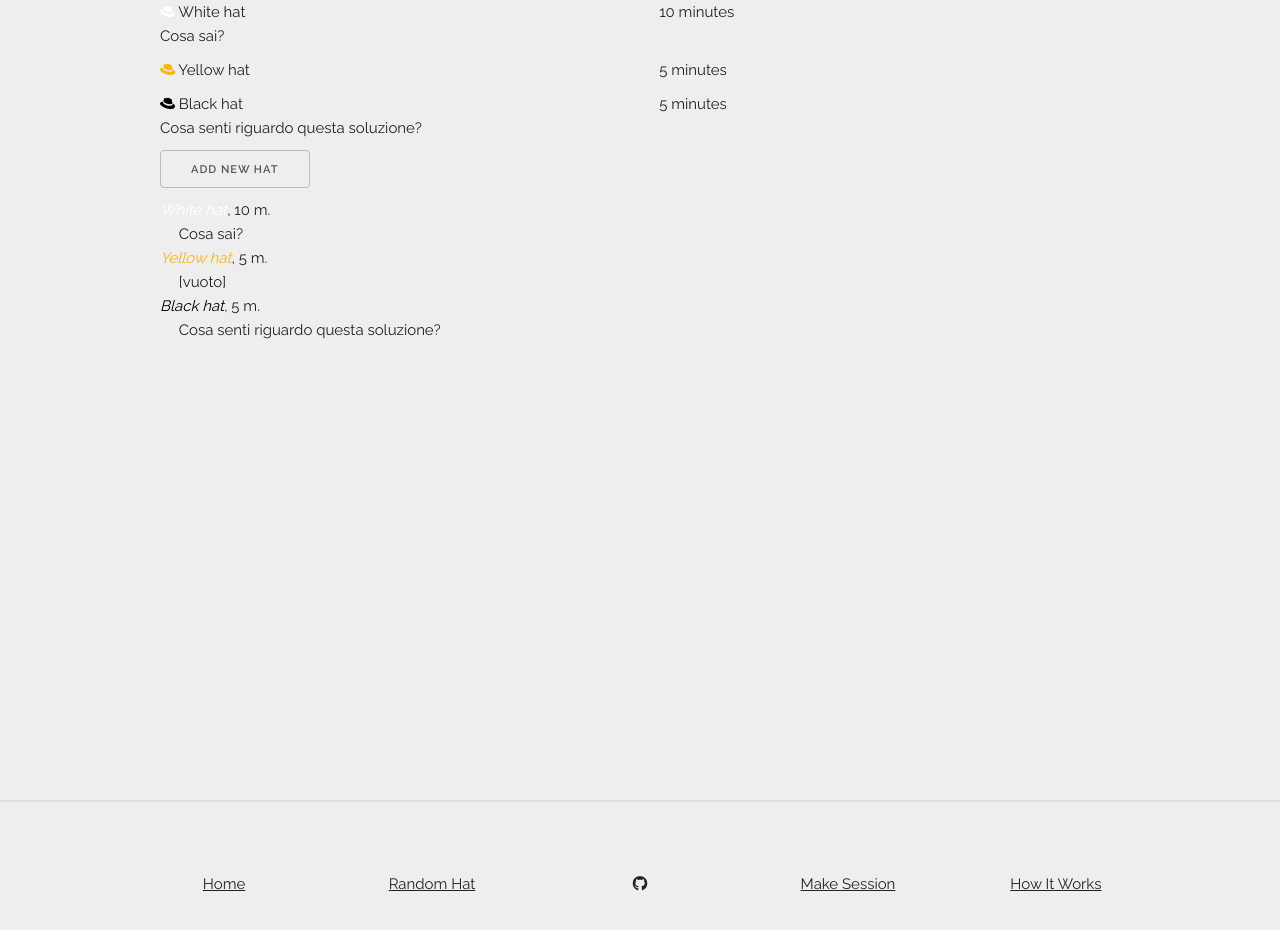
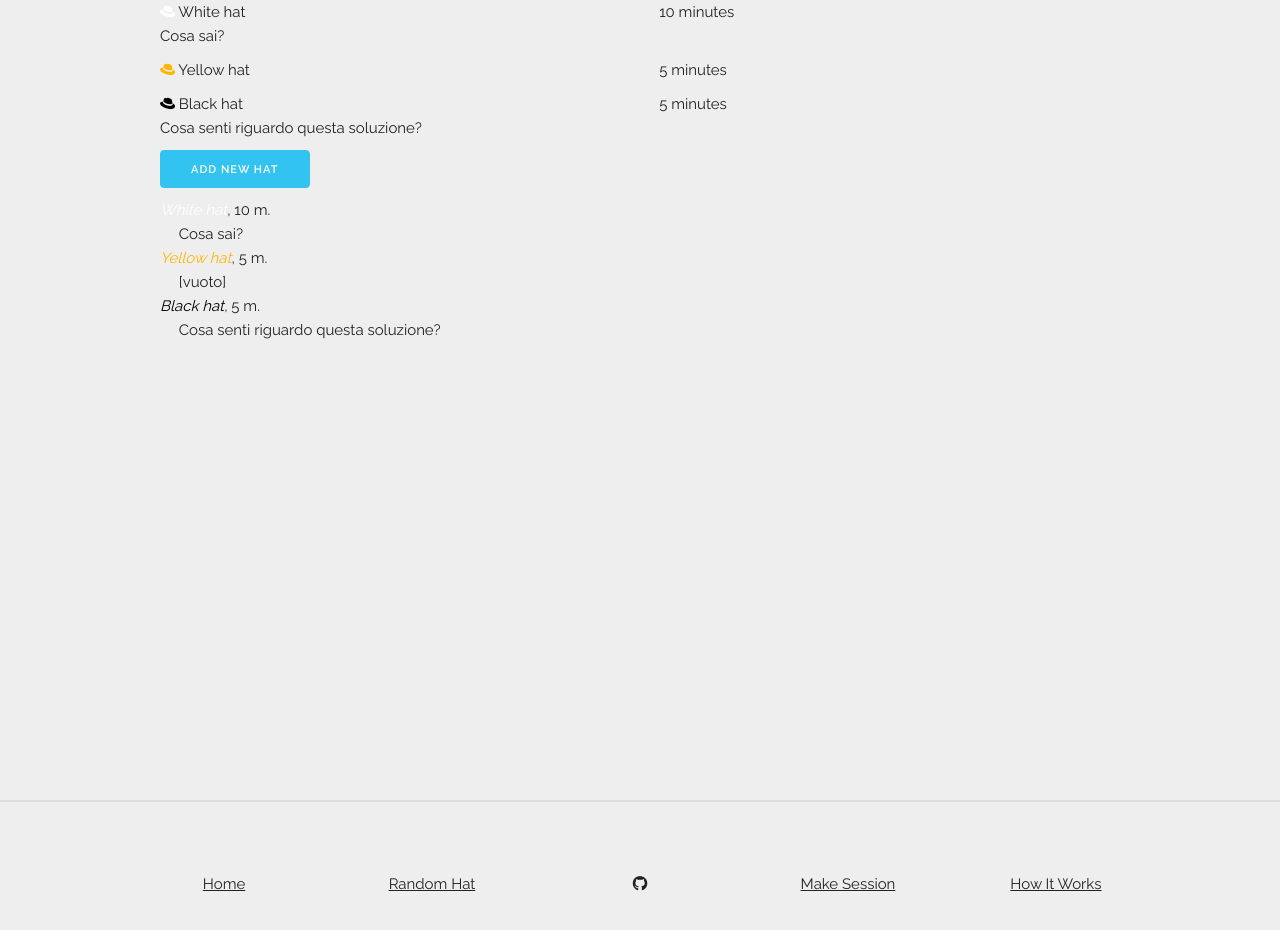
Before and after one commit to scamgi/hats, a Vue app: page /make-session in a window 1280 px wide. Shown: the top 930 px of the page. Built offline with nearby package versions, Linux system fonts and the light colour scheme.

Commit message:
button-primary class added

```diff
--- a/src/components/SessionPlanner.vue
+++ b/src/components/SessionPlanner.vue
@@ -2,7 +2,8 @@
 import SessionPlannerLine from "./SessionPlannerLine.vue";
 import SessionPlannerAddHat from "./SessionPlannerAddHat.vue";
 import type { SessionItem } from "@/assets/hatsList";
-export default {
+import { defineComponent } from "vue";
+export default defineComponent ({
   name: "SessionPlanner",
   data() {
     return {
@@ -28,7 +29,7 @@ export default {
     }
   },
   components: { SessionPlannerLine, SessionPlannerAddHat }
-}
+});
 </script>
 
 <template>
@@ -36,5 +37,5 @@ export default {
     <SessionPlannerLine :hatId="item.hatId" :minutes="item.minutes" :prompt="item.prompt" />
   </div>
   <SessionPlannerAddHat :style="{display: showAddHatComponent ? 'block' : 'none'}" @add-session-item="addSessionItem" @cancel="cancelNewItem" />
-  <button :style="{display: showAddHatComponent ? 'none' : 'inline-block'}" @click="toggleBtn">Add new hat</button>
+  <button :style="{display: showAddHatComponent ? 'none' : 'inline-block'}" @click="toggleBtn" class="button-primary">Add new hat</button>
 </template>
```
